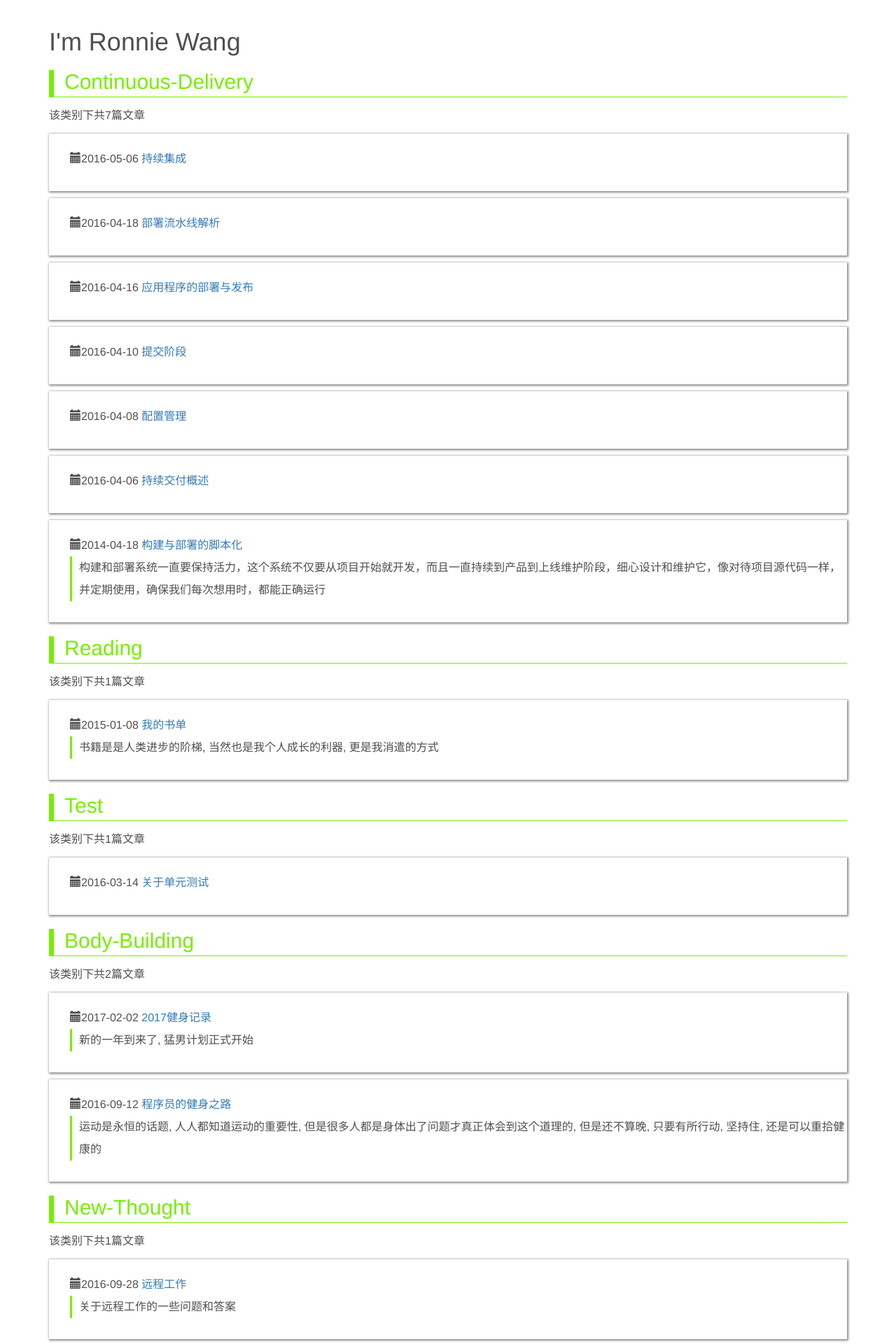
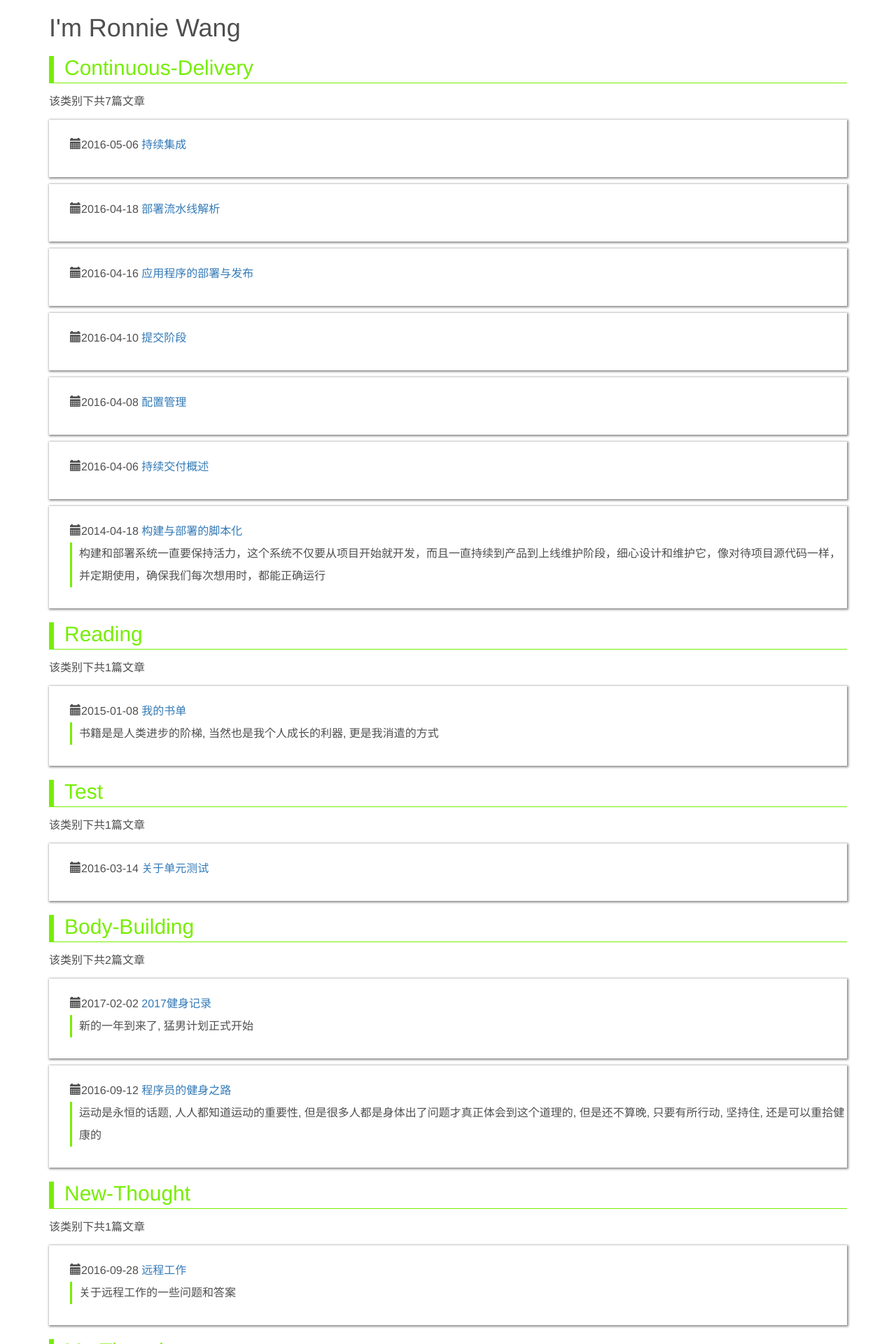
Before and after one commit to ronniewang/ronniewang.github.io, a Jekyll site: the page built from index.html, in a window 1280 px wide. Shown: the top 1920 px of the page at 70% size. Built offline with Jekyll 4.4.1, drawn with Linux system fonts in a browser that asks for light colours.

Commit message:
update files

```diff
--- a/_layouts/default.html
+++ b/_layouts/default.html
@@ -8,7 +8,7 @@
     <style>
         body {
             color: white;
-            margin: 20px auto auto 0px;
+            margin: auto;
             width: 80%;
         }
 
```
